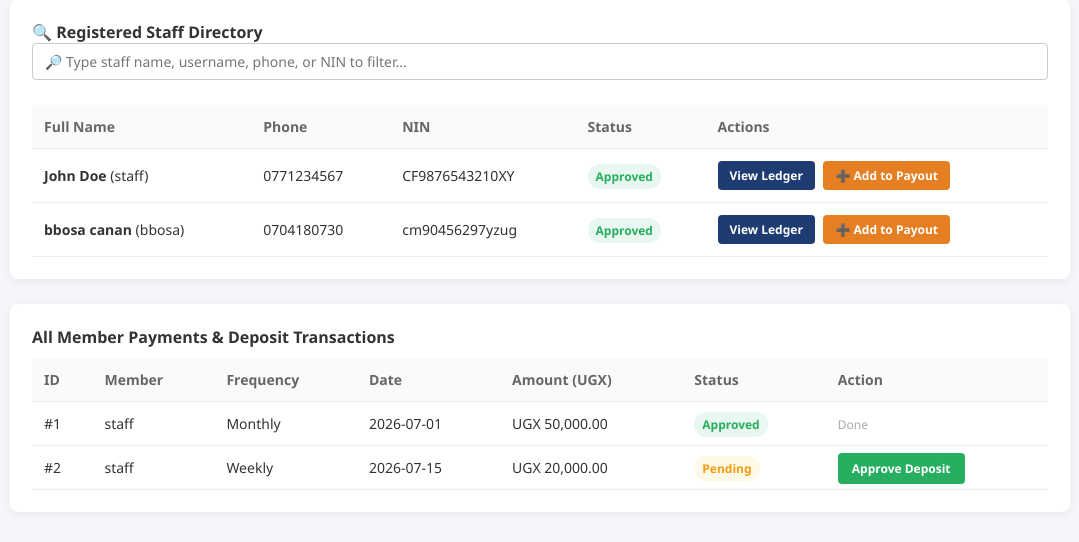
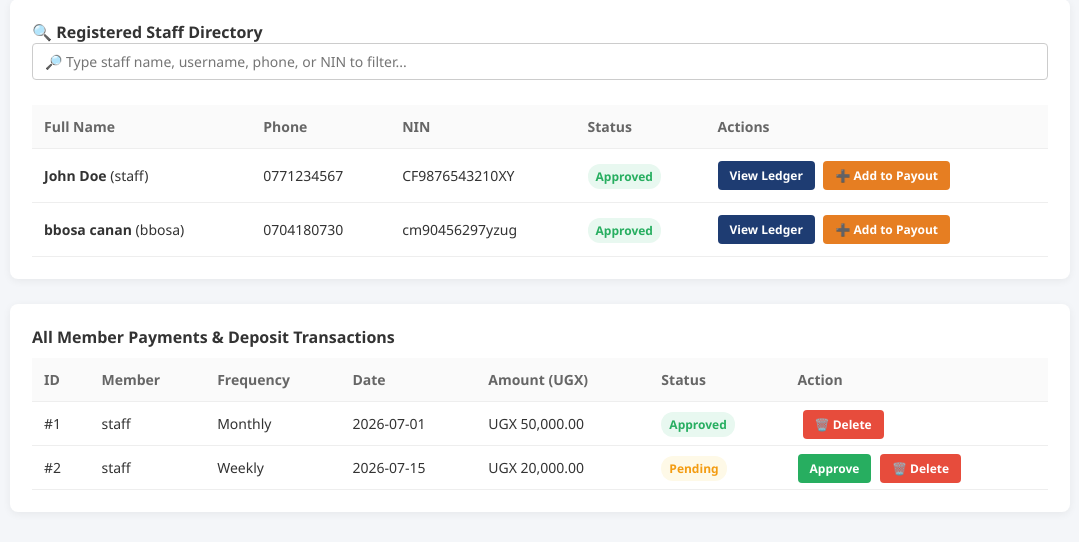
Before and after one commit to b725mzcct7-cyber/sacco-app, a Flask app: page /admin/dashboard in a window 1280 px wide. Shown: the part 1088-1630 px from the top of the page, without its empty margins (100-1179 px from the left). Run offline with Flask 3, Linux system fonts and the light colour scheme; a user stored in the database is signed in.

Commit message:
Update admin template to include delete and approve actions

```diff
--- a/templates/admin.html
+++ b/templates/admin.html
@@ -28,7 +28,8 @@
             font-size: 14px;
         }
 
-        .btn-approve { background: #27ae60; color: white; padding: 7px 14px; border-radius: 4px; text-decoration: none; font-size: 12px; font-weight: bold; }
+        .btn-approve { background: #27ae60; color: white; padding: 6px 12px; border-radius: 4px; text-decoration: none; font-size: 12px; font-weight: bold; }
+        .btn-delete { background: #e74c3c; color: white; padding: 6px 12px; border-radius: 4px; text-decoration: none; font-size: 12px; font-weight: bold; margin-left: 5px; }
         .btn-view { background: #1e3c72; color: white; padding: 6px 12px; border-radius: 4px; text-decoration: none; font-size: 12px; font-weight: bold; }
         .btn-add { background: #e67e22; color: white; padding: 6px 12px; border-radius: 4px; border: none; cursor: pointer; font-size: 12px; font-weight: bold; margin-left: 5px; }
         .btn-receipt { background: #8e44ad; color: white; padding: 5px 10px; border-radius: 4px; text-decoration: none; font-size: 12px; font-weight: bold; border: none; cursor: pointer; }
@@ -285,18 +286,21 @@
                             <td>{{ tx.date }}</td>
                             <td>UGX {{ "{:,.2f}".format(tx.amount) }}</td>
                             <td>
-                                {% if tx.status == 'approved' %}
+                                {% if tx.status|lower == 'approved' %}
                                     <span class="badge badge-success">Approved</span>
                                 {% else %}
                                     <span class="badge badge-warning">Pending</span>
                                 {% endif %}
                             </td>
                             <td>
-                                {% if tx.status == 'pending' %}
-                                    <a href="/admin/approve_tx/{{ tx.id }}" class="btn-approve">Approve Deposit</a>
-                                {% else %}
-                                    <span style="color:#aaa; font-size:12px;">Done</span>
+                                {% if tx.status|lower == 'pending' %}
+                                    <a href="/admin/approve_tx/{{ tx.id }}" class="btn-approve">Approve</a>
                                 {% endif %}
+                                <a href="/admin/delete_tx/{{ tx.id }}"
+                                   onclick="return confirm('Are you sure you want to delete transaction #{{ tx.id }}?');"
+                                   class="btn-delete">
+                                   🗑️ Delete
+                                </a>
                             </td>
                         </tr>
                         {% endfor %}
```
